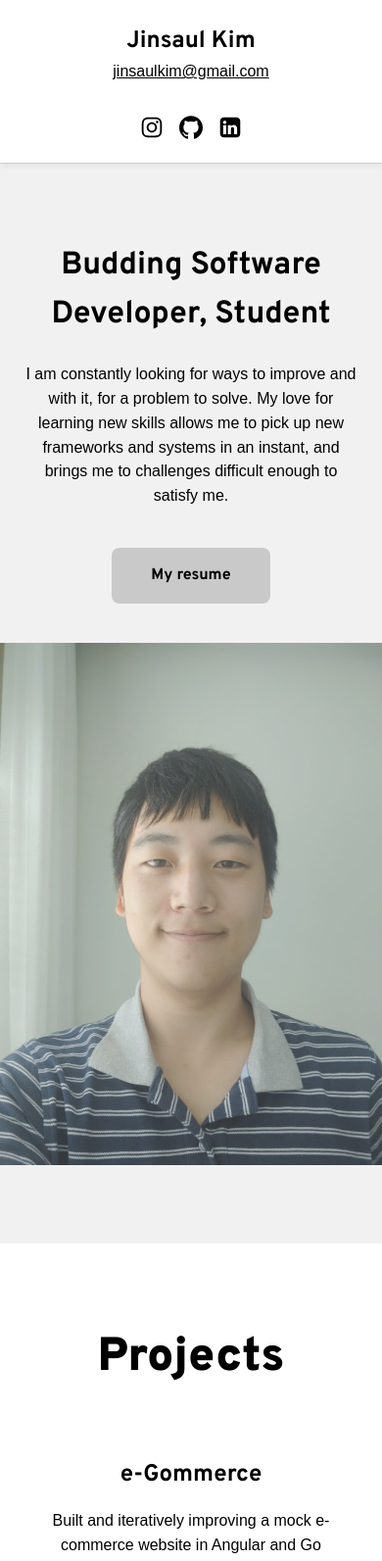
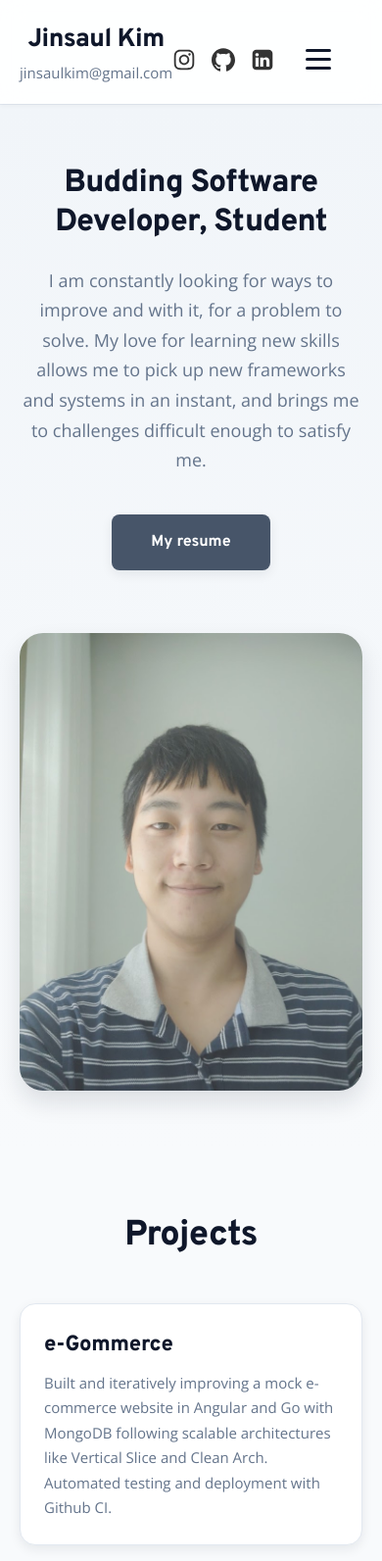
Before and after one commit to jinsaul/jinsaul.github.io, a plain HTML site: page index.html in a window 390 px wide. Shown: the top 1593 px of the page at 98% size. Drawn offline with nearby package versions, Linux system fonts and the light colour scheme; a web font is replaced by a local one.

Commit message:
cleanup2

```diff
--- a/index.css
+++ b/index.css
@@ -1,12 +1,26 @@
 /* --- Global Variables --- */
 :root {
-  --color-black: #000;
-  --color-white: #fff;
-  --color-gray-light: #f1f1f1;
-  --color-gray-dark: #D9D9D9;
-  --color-text-muted: #595959;
+  --color-black: #0f172a; /* Slate 900 */
+  --color-white: #ffffff;
+  --color-bg-light: #f8fafc; /* Slate 50 */
+  --color-gray-light: #f1f5f9; /* Slate 100 */
+  --color-gray-dark: #e2e8f0; /* Slate 200 */
+  --color-gray-border: #cbd5e1; /* Slate 300 */
+  --color-text-muted: #64748b; /* Slate 500 */
+  --color-primary: #475569; /* Slate 600 */
+  --color-primary-hover: #1e293b; /* Slate 800 */
 
-  --font-body: Arial, sans-serif;
+  --shadow-sm: 0 2px 4px rgba(15, 23, 42, 0.04);
+  --shadow-md: 0 4px 12px rgba(15, 23, 42, 0.08);
+  --shadow-lg: 0 12px 24px rgba(15, 23, 42, 0.12);
+  --shadow-hover: 0 20px 25px -5px rgba(15, 23, 42, 0.1), 0 8px 10px -6px rgba(15, 23, 42, 0.1);
+
+  --trans-fast: 0.3s ease;
+  --trans-card: 0.4s cubic-bezier(0.165, 0.84, 0.44, 1);
+  --trans-btn: 0.3s cubic-bezier(0.25, 1, 0.5, 1);
+  --trans-smooth: 0.3s cubic-bezier(0.86, 0, 0.07, 1);
+
+  --font-body: 'Open Sans', Arial, sans-serif;
   --font-heading: 'Overpass', sans-serif;
   --font-brand: 'Playfair Display', serif;
 }
@@ -17,9 +31,10 @@
   scroll-behavior: smooth;
   font-family: var(--font-body);
   color: var(--color-black);
-  line-height: 1.55;
+  background-color: var(--color-bg-light);
+  line-height: 1.6;
 }
-a { text-decoration: none; color: inherit; }
+a { text-decoration: none; color: inherit; transition: color var(--trans-fast), text-decoration-color var(--trans-fast); }
 img { max-width: 100%; display: block; }
 ul { list-style: none; }
 
@@ -29,15 +44,16 @@
   margin: 0 auto;
   padding: 0 24px;
 }
-.section { padding: 80px 0; }
-.section-gray { background-color: var(--color-gray-light); }
-.section-dark { background-color: var(--color-gray-dark); }
+.section { padding: 100px 0; }
+.section-gray { background: linear-gradient(180deg, var(--color-gray-light) 0%, var(--color-bg-light) 100%); }
+.section-dark { background: linear-gradient(180deg, var(--color-gray-dark) 0%, var(--color-gray-light) 100%); }
 .section-title {
   text-align: center;
   font-family: var(--font-heading);
   font-size: 48px;
-  font-weight: 900;
-  margin-bottom: 40px;
+  font-weight: 800;
+  margin-bottom: 56px;
+  letter-spacing: -0.02em;
 }
 .divider { border: 0; border-top: 1px solid var(--color-gray-dark); margin: 0; }
 
@@ -45,10 +61,13 @@
 .navbar {
   position: sticky;
   top: 0;
-  background-color: var(--color-white);
-  box-shadow: 0 4px 6px rgba(0,0,0,0.05);
+  background-color: rgba(255, 255, 255, 0.85);
+  backdrop-filter: blur(12px);
+  -webkit-backdrop-filter: blur(12px);
+  box-shadow: var(--shadow-sm);
   z-index: 100;
-  padding: 24px 0;
+  padding: 20px 0;
+  transition: all var(--trans-fast);
 }
 .navbar .container {
   display: flex;
@@ -56,67 +75,211 @@
   align-items: center;
 }
 .nav-brand { display: flex; flex-direction: column; }
-.nav-title { font-family: var(--font-heading); font-size: 24px; font-weight: 700; }
-.nav-email { text-decoration: underline; font-size: 16px; }
+.nav-title { font-family: var(--font-heading); font-size: 26px; font-weight: 800; letter-spacing: -0.02em; }
+.nav-email {
+  font-size: 15px;
+  color: var(--color-text-muted);
+  text-decoration: underline;
+  text-decoration-color: transparent;
+}
+.nav-brand:hover .nav-email {
+  text-decoration-color: var(--color-text-muted);
+  color: var(--color-primary-hover);
+}
 .nav-social { display: flex; gap: 16px; }
-.nav-social img { width: 24px; height: 24px; }
-.nav-links { display: flex; gap: 24px; font-family: var(--font-heading); font-size: 18px; font-weight: 700; }
+.nav-social a {
+  transition: transform var(--trans-fast);
+}
+.nav-social a:hover {
+  transform: translateY(-2px);
+}
+.nav-social img { width: 24px; height: 24px; opacity: 0.8; transition: opacity var(--trans-fast); }
+.nav-social a:hover img { opacity: 1; }
+.nav-links { display: flex; gap: 32px; font-family: var(--font-heading); font-size: 17px; font-weight: 600; }
+.nav-links a { position: relative; color: var(--color-text-muted); }
+.nav-links a:hover, .nav-links a:focus { color: var(--color-black); }
+.nav-links a::after {
+  content: '';
+  position: absolute;
+  width: 100%;
+  transform: scaleX(0);
+  height: 2px;
+  bottom: -4px;
+  left: 0;
+  background-color: var(--color-black);
+  transform-origin: bottom right;
+  transition: transform var(--trans-smooth);
+}
+.nav-links a:hover::after {
+  transform: scaleX(1);
+  transform-origin: bottom left;
+}
+
+/* Hamburger Menu Toggle */
+.menu-toggle {
+  display: none;
+  flex-direction: column;
+  gap: 6px;
+  background: none;
+  border: none;
+  cursor: pointer;
+  padding: 8px;
+}
+.menu-toggle span {
+  width: 26px;
+  height: 3px;
+  background-color: var(--color-black);
+  border-radius: 4px;
+  transition: background-color var(--trans-fast);
+}
+.menu-toggle:hover span {
+  background-color: var(--color-primary);
+}
 
 /* --- Hero Section --- */
-.hero { display: flex; align-items: center; gap: 40px; justify-content: space-between; }
+.hero { display: flex; align-items: center; gap: 64px; justify-content: space-between; }
 .hero-content { flex: 1; }
-.hero-title { font-family: var(--font-heading); font-size: 32px; font-weight: 700; margin-bottom: 24px; }
-.hero-text { margin-bottom: 40px; font-size: 16px; }
+.hero-title {
+  font-family: var(--font-heading);
+  font-size: 44px;
+  font-weight: 800;
+  line-height: 1.25;
+  margin-bottom: 24px;
+  color: var(--color-black);
+  letter-spacing: -0.02em;
+}
+.hero-text { margin-bottom: 40px; font-size: 18px; color: var(--color-text-muted); line-height: 1.7; }
 .btn-primary {
   display: inline-block;
-  background-color: #c9c9c9;
+  background-color: var(--color-primary);
+  color: var(--color-white);
   padding: 16px 40px;
   border-radius: 8px;
   font-family: var(--font-heading);
   font-size: 16px;
   font-weight: 700;
+  box-shadow: var(--shadow-md);
+  transition: all var(--trans-btn);
 }
-.hero-image { flex: 1; max-width: 400px; border-radius: 4px; object-fit: cover; }
+.btn-primary:hover, .btn-primary:focus {
+  background-color: var(--color-primary-hover);
+  transform: translateY(-4px);
+  box-shadow: var(--shadow-hover);
+  cursor: pointer;
+  color: var(--color-white);
+}
+.hero-image {
+  flex: 1;
+  max-width: 420px;
+  border-radius: 24px;
+  object-fit: cover;
+  box-shadow: var(--shadow-lg);
+}
 
 /* --- Projects Section --- */
 .projects-grid {
-  display: flex;
-  flex-wrap: wrap;
-  gap: 32px;
-  justify-content: center;
+  display: grid;
+  grid-template-columns: repeat(auto-fit, minmax(320px, 1fr));
+  gap: 40px;
 }
 .project-card {
-  width: 400px;
+  width: 100%;
+  max-width: 100%;
   display: flex;
   flex-direction: column;
-  align-items: center;
-  text-align: center;
-  padding: 24px;
+  background-color: var(--color-white);
+  border-radius: 20px;
+  padding: 28px;
+  box-shadow: var(--shadow-md);
+  transition: transform var(--trans-card), box-shadow var(--trans-card);
+  border: 1px solid var(--color-gray-dark);
 }
-.project-card img { width: 200px; margin-bottom: 16px; }
-.project-title { font-family: var(--font-heading); font-size: 24px; font-weight: 700; margin-bottom: 16px; }
-.project-title-link { text-decoration: underline; }
-.project-hint { color: var(--color-text-muted); font-size: 14px; display: block; margin-bottom: 16px; margin-top: -8px;}
+.project-card:hover {
+  transform: translateY(-8px);
+  box-shadow: var(--shadow-hover);
+}
+.project-card img {
+  width: 100%;
+  aspect-ratio: 16 / 9;
+  object-fit: cover;
+  border-radius: 12px;
+  margin-bottom: 24px;
+  transition: transform 0.4s ease;
+}
+.project-card:hover img {
+  transform: scale(1.02);
+}
+.project-title {
+  font-family: var(--font-heading);
+  font-size: 22px;
+  font-weight: 800;
+  margin-bottom: 8px;
+  letter-spacing: -0.01em;
+}
+.project-title-link { text-decoration: none; display: inline-block; }
+.project-title-link:hover .project-title { color: var(--color-primary); }
+.project-hint { color: var(--color-text-muted); font-size: 13px; font-weight: 600; display: block; margin-bottom: 16px; text-transform: uppercase; letter-spacing: 0.05em; }
+.project-card p { color: var(--color-text-muted); line-height: 1.7; font-size: 15px; }
 
 /* --- Skills Section --- */
 .skills-grid {
+  display: grid;
+  grid-template-columns: repeat(auto-fit, minmax(320px, 1fr));
+  gap: 32px;
+}
+.skill-card {
   display: flex;
-  justify-content: center;
-  gap: 32px;
-  flex-wrap: wrap;
+  align-items: flex-start;
+  gap: 20px;
+  width: 100%;
+  background-color: var(--color-white);
+  padding: 32px 24px;
+  border-radius: 20px;
+  box-shadow: var(--shadow-md);
+  border: 1px solid var(--color-gray-dark);
+  transition: transform var(--trans-fast), box-shadow var(--trans-fast);
 }
-.skill-card { display: flex; gap: 16px; width: 400px; padding: 24px; }
-.skill-card svg { width: 24px; height: 24px; fill: var(--color-black); flex-shrink: 0; }
-.skill-card div { line-height: 1.6; }
+.skill-card:hover {
+  transform: translateY(-4px);
+  box-shadow: var(--shadow-hover);
+}
+.skill-card::before {
+  content: "";
+  display: block;
+  width: 12px;
+  height: 12px;
+  background-color: var(--color-primary);
+  border-radius: 50%;
+  flex-shrink: 0;
+  margin-top: 6px;
+  box-shadow: 0 0 0 4px var(--color-gray-light);
+}
+.skill-card div { line-height: 1.7; color: var(--color-black); }
+.skill-card strong { color: var(--color-primary-hover); font-weight: 800; display: inline-block; margin-bottom: 4px; }
 
 /* --- Responsive --- */
 @media (max-width: 991px) {
-  .hero { flex-direction: column; text-align: center; }
-  .nav-links { display: none; }
-  .nav-social { display: flex; margin-top: 16px;}
+  .hero { flex-direction: column; text-align: center; gap: 40px; }
+  .hero-image { margin-top: 24px; width: 100%; max-width: 420px;}
+  .nav-social { display: flex; margin-top: 16px; justify-content: center; }
+  .menu-toggle { display: flex; margin-top: 16px; margin: 16px auto 0; }
+  .nav-links {
+    display: none;
+    flex-direction: column;
+    width: 100%;
+    margin-top: 24px;
+    gap: 16px;
+    align-items: center;
+  }
+  .nav-links.active { display: flex; }
+  .navbar .container { flex-wrap: wrap; justify-content: center; text-align: center; }
+  .nav-brand { align-items: center; }
 }
+
 @media (max-width: 767px) {
-  .navbar .container { flex-direction: column; gap: 16px; text-align: center; }
-  .project-card { width: 100%; border-bottom: 1px solid var(--color-gray-dark); }
-  .skill-card { width: 100%; }
+  .container { padding: 0 20px; }
+  .section { padding: 60px 0; }
+  .section-title { font-size: 36px; margin-bottom: 40px; }
+  .hero-title { font-size: 32px; }
+  .project-card, .skill-card { border-radius: 16px; padding: 24px; }
 }
--- a/index.html
+++ b/index.html
@@ -11,6 +11,8 @@
   <meta property="twitter:card" content="summary_large_image" />
 
   <!-- Fonts -->
+  <link rel="preconnect" href="https://fonts.googleapis.com" />
+  <link rel="preconnect" href="https://fonts.gstatic.com" crossorigin />
   <link rel="stylesheet"
     href="https://fonts.googleapis.com/css2?family=Open+Sans:ital,wght@0,300;0,400;0,600;0,700;0,800;1,300;1,400;1,600;1,700;1,800&amp;display=swap" />
   <link rel="stylesheet"
@@ -20,7 +22,6 @@
 
   <!-- Unified Core CSS -->
   <link rel="stylesheet" href="./index.css" />
-  <link rel="stylesheet" href="./style.css" />
 </head>
 
 <body>
@@ -45,7 +46,13 @@
         </a>
       </div>
 
-      <nav class="nav-links">
+      <button class="menu-toggle" aria-label="Toggle navigation" onclick="document.getElementById('nav-links').classList.toggle('active')">
+        <span></span>
+        <span></span>
+        <span></span>
+      </button>
+
+      <nav class="nav-links" id="nav-links">
         <a href="#About">About</a>
         <a href="#Projects">Projects</a>
         <a href="#Skills">Skills</a>
@@ -155,29 +162,20 @@
 
         <div class="skills-grid">
           <div class="skill-card">
-            <svg viewBox="0 0 1024 1024">
-              <path d="M170 512q0-140 101-241t241-101 241 101 101 241-101 241-241 101-241-101-101-241z"></path>
-            </svg>
             <div>
               <strong>Frontend:</strong> Angular, TypeScript, React, JavaScript<br />
-              <strong>Backend:</strong> C, C++, C#, Go, Java, Python, SQL<br />
+              <strong>Backend:</strong> C/C++, C#, Go, Java, Python, SQL<br />
               <strong>Tools &amp; Environment:</strong> Git, Linux, WSL, PyTorch
             </div>
           </div>
 
           <div class="skill-card">
-            <svg viewBox="0 0 1024 1024">
-              <path d="M170 512q0-140 101-241t241-101 241 101 101 241-101 241-241 101-241-101-101-241z"></path>
-            </svg>
             <div>
               <strong>Spoken Languages:</strong> English, Korean, Japanese
             </div>
           </div>
 
           <div class="skill-card">
-            <svg viewBox="0 0 1024 1024">
-              <path d="M170 512q0-140 101-241t241-101 241 101 101 241-101 241-241 101-241-101-101-241z"></path>
-            </svg>
             <div>
               <strong>Interests besides software:</strong> Squash, Badminton, Muay Thai, Taekwondo, Snowboarding,
               Surfing, Video Games
```
